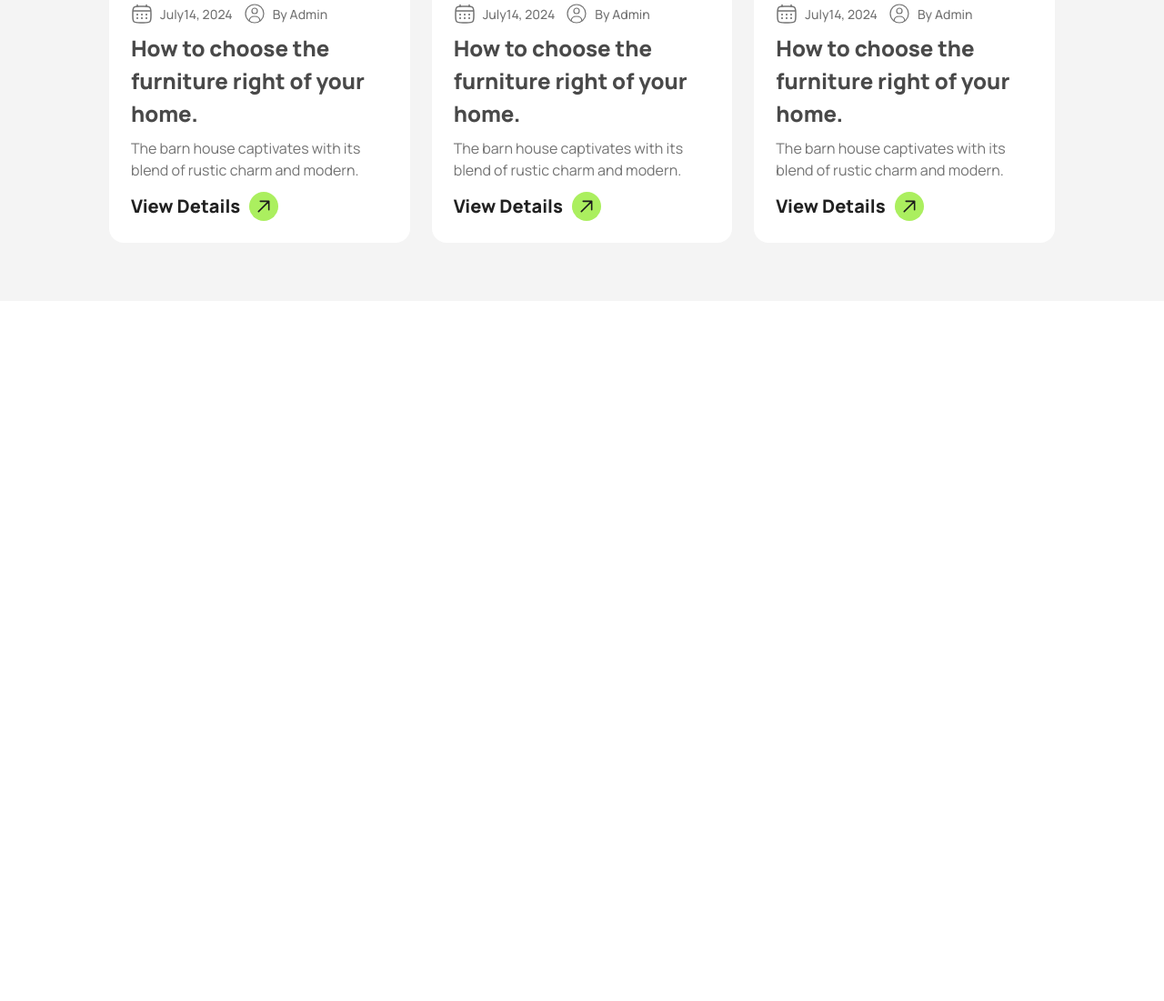
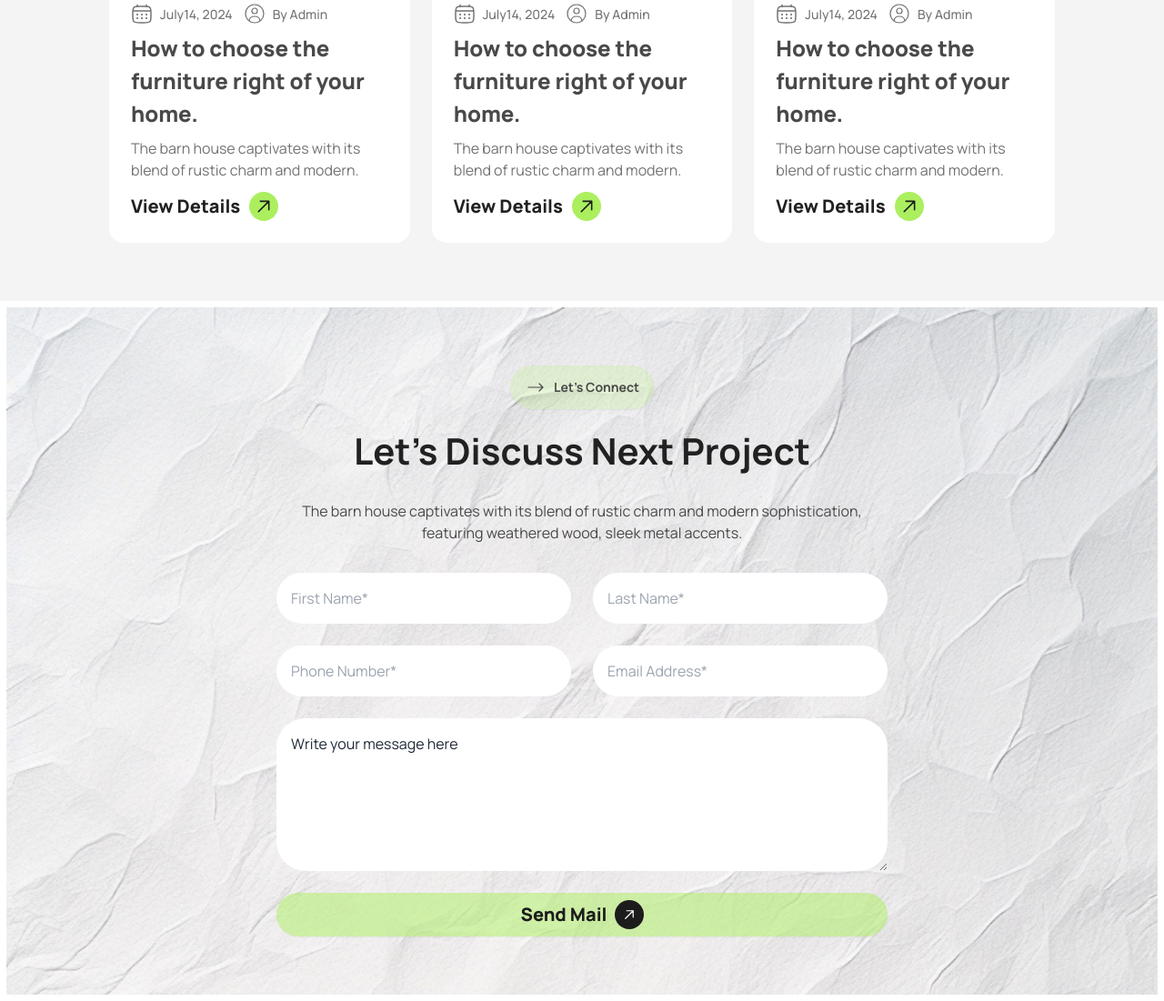
Before and after one commit to KYusufbd/Rinterio, a website built with Vite: page index.html in a window 1280 px wide. Shown: the part 3834-4935 px from the top of the page at 91% size. Before the commit the page ends 4165 px from the top, so only its background shows below. Built offline with nearby package versions, Linux system fonts and the light colour scheme.

Commit message:
Completed Connect Us section

```diff
--- a/index.html
+++ b/index.html
@@ -26,6 +26,7 @@
 
       <!-- Navbar -->
       <div class="navbar justify-between w-full bg-transparent">
+        <!-- Navbar Start -->
         <div class="navbar-start w-auto">
           <a href="/" class="flex flex-row items-center gap-2 font-extrabold text-txt-color-1 text-3xl">
             <div class="w-8 h-8 bg-primary flex justify-center items-center rounded-full">
@@ -34,6 +35,7 @@
             Rinterio
           </a>
         </div>
+        <!-- Navbar center -->
         <div id="nav-menu" class=" text-base navbar-center hidden lg:flex md:pr-4">
           <ul class="menu menu-dropdown text-base absolute w-full left-0 top-[80px] justify-center items-center gap-y-2 bg-body-bg drop-shadow-xl rounded-b-xl text-txt-color-3 pb-4 lg:drop-shadow-none lg:bg-transparent lg:top-1 lg:relative lg:menu-horizontal px-1">
             <li class="hover:font-extrabold hover:text-txt-color-2"><a class="hover:bg-transparent" href="/">Home</a></li>
@@ -52,6 +54,7 @@
             </li>
           </ul>
         </div>
+        <!-- Navbar end -->
         <div class="navbar-end w-auto flex flex-row gap-4">
           <div class="p-2.5 rounded-full cursor-pointer hover:bg-white transition-colors hidden md:flex">
             <svg width="36px" height="36px" viewBox="0 -0.5 25 25" fill="none" xmlns="http://www.w3.org/2000/svg"><g id="SVGRepo_bgCarrier" stroke-width="0"></g><g id="SVGRepo_tracerCarrier" stroke-linecap="round" stroke-linejoin="round"></g><g id="SVGRepo_iconCarrier"> <path fill-rule="evenodd" clip-rule="evenodd" d="M5.5 11.1455C5.49956 8.21437 7.56975 5.69108 10.4445 5.11883C13.3193 4.54659 16.198 6.08477 17.32 8.79267C18.4421 11.5006 17.495 14.624 15.058 16.2528C12.621 17.8815 9.37287 17.562 7.3 15.4895C6.14763 14.3376 5.50014 12.775 5.5 11.1455Z" stroke="#737373" stroke-width="1.25" stroke-linecap="round" stroke-linejoin="round"></path> <path d="M15.989 15.4905L19.5 19.0015" stroke="#737373" stroke-width="1.25" stroke-linecap="round" stroke-linejoin="round"></path> </g></svg>
@@ -63,7 +66,7 @@
           <a class="btn text-xl font-extrabold text-txt-color-4 bg-primary-50 rounded-full border-none hover:bg-primary hidden md:flex" >
             Book Consult
             <div class="w-8 h-8 bg-txt-color-4 flex justify-center items-center rounded-full">
-                  <svg class="" width="184px" height="184px" viewBox="0 0 24 24" fill="none" xmlns="http://www.w3.org/2000/svg" transform="rotate(-45)" stroke=""><g id="SVGRepo_bgCarrier" stroke-width="0"></g><g id="SVGRepo_tracerCarrier" stroke-linecap="round" stroke-linejoin="round"></g><g id="SVGRepo_iconCarrier"> <path d="M6 12H18M18 12L13 7M18 12L13 17" stroke="#ffffff" stroke-width="1.2" stroke-linecap="round" stroke-linejoin="round"></path> </g></svg>
+              <svg class="" width="24px" height="24px" viewBox="0 0 24 24" fill="none" xmlns="http://www.w3.org/2000/svg" transform="rotate(-45)" stroke=""><g id="SVGRepo_bgCarrier" stroke-width="0"></g><g id="SVGRepo_tracerCarrier" stroke-linecap="round" stroke-linejoin="round"></g><g id="SVGRepo_iconCarrier"> <path d="M6 12H18M18 12L13 7M18 12L13 17" stroke="#ffffff" stroke-width="1.2" stroke-linecap="round" stroke-linejoin="round"></path> </g></svg>
             </div>
           </a>
           <!-- Dropdown menu button -->
@@ -371,7 +374,39 @@
       </div>
     </section>
     <!-- Connect section -->
-  <section class="w-full bg-connect-bg bg-no-repeat bg-cover"></section>
+    <section class="w-full bg-connect-bg bg-no-repeat bg-cover flex border-solid border-white border-7">
+      <div class="max-w-page-width px-5 md:px-8 mx-auto my-8 py-8 flex flex-col items-center text-center gap-8">
+        <!-- Text -->
+        <div class="flex flex-col items-center gap-4">
+          <a href="/" class="btn border-none hover:bg-primary-50 flex flex-row gap-2 px-4 py-2 rounded-full bg-primary-20 w-fit">
+            <svg width="24px" height="24px" viewBox="0 0 24.00 24.00" fill="none" xmlns="http://www.w3.org/2000/svg" stroke="#494949"><g id="SVGRepo_bgCarrier" stroke-width="0"></g><g id="SVGRepo_tracerCarrier" stroke-linecap="round" stroke-linejoin="round"></g><g id="SVGRepo_iconCarrier"> <path d="M4 12H20M20 12L16 8M20 12L16 16" stroke="#494949" stroke-width="1.2" stroke-linecap="round" stroke-linejoin="round"></path> </g></svg>
+            <p class=" font-bold text-txt-color-2">Let’s Connect</p>
+          </a>
+          <div class="flex flex-col gap-6 items-center">
+            <h2 class="text-txt-color-1">Let’s Discuss Next Project</h2>
+            <p class="text-txt-color-2 max-w-2xl">The barn house captivates with its blend of rustic charm and modern sophistication, featuring weathered wood, sleek metal accents.</p>
+          </div>
+        </div>
+        <!-- Form -->
+        <div class="flex flex-col gap-0 w-full">
+          <form class="grid w-full grid-cols-1 md:grid-cols-2 gap-6" action="/">
+            <input class="bg-white p-4 w-full rounded-[32px]" placeholder="First Name*" type="text">
+            <input class="bg-white p-4 w-full rounded-[32px]" placeholder="Last Name*" type="text">
+            <input class="bg-white p-4 w-full rounded-[32px]" placeholder="Phone Number*" type="text">
+            <input class="bg-white p-4 w-full rounded-[32px]" placeholder="Email Address*" type="text">
+            <textarea class="bg-white p-4 w-full rounded-[32px] md:col-span-2 row-span-8" type="text">Write your message here</textarea>
+            <!-- <input class="bg-white p-4 w-full rounded-[32px] md:col-span-2" placeholder="Send Mail" type="submit"> -->
+            <a class="btn text-xl font-extrabold text-txt-color-4 bg-primary-50 rounded-[32px] border-none hover:bg-primary md:col-span-2">
+              Send Mail
+              <div class="w-8 h-8 bg-txt-color-4 flex justify-center items-center rounded-full">
+                <svg class="" width="24px" height="24px" viewBox="0 0 24 24" fill="none" xmlns="http://www.w3.org/2000/svg" transform="rotate(-45)" stroke=""><g id="SVGRepo_bgCarrier" stroke-width="0"></g><g id="SVGRepo_tracerCarrier" stroke-linecap="round" stroke-linejoin="round"></g><g id="SVGRepo_iconCarrier"> <path d="M6 12H18M18 12L13 7M18 12L13 17" stroke="#ffffff" stroke-width="1.2" stroke-linecap="round" stroke-linejoin="round"></path> </g></svg>
+              </div>
+            </a>
+        </form>
+          <div></div>
+        </div>
+      </div>
+    </section>
   </main>
 </body>
 </html>
--- a/tailwind.config.js
+++ b/tailwind.config.js
@@ -45,6 +45,14 @@ module.exports = {
 
       maxWidth: {
         "page-width": "69rem"
+      },
+
+      borderWidth: {
+        '7': '7px'
+      },
+
+      gridAutoRows: {
+        '3fr': 'minmax(0, 3fr)'
       }
     },
   },
```
Also changed, not shown: dist/assets/index-DeNb0Ag1.css (deleted), dist/assets/index-Dv5QojvH.css (added), dist/index.html. Lines whose indentation alone changed are shown as unchanged.
